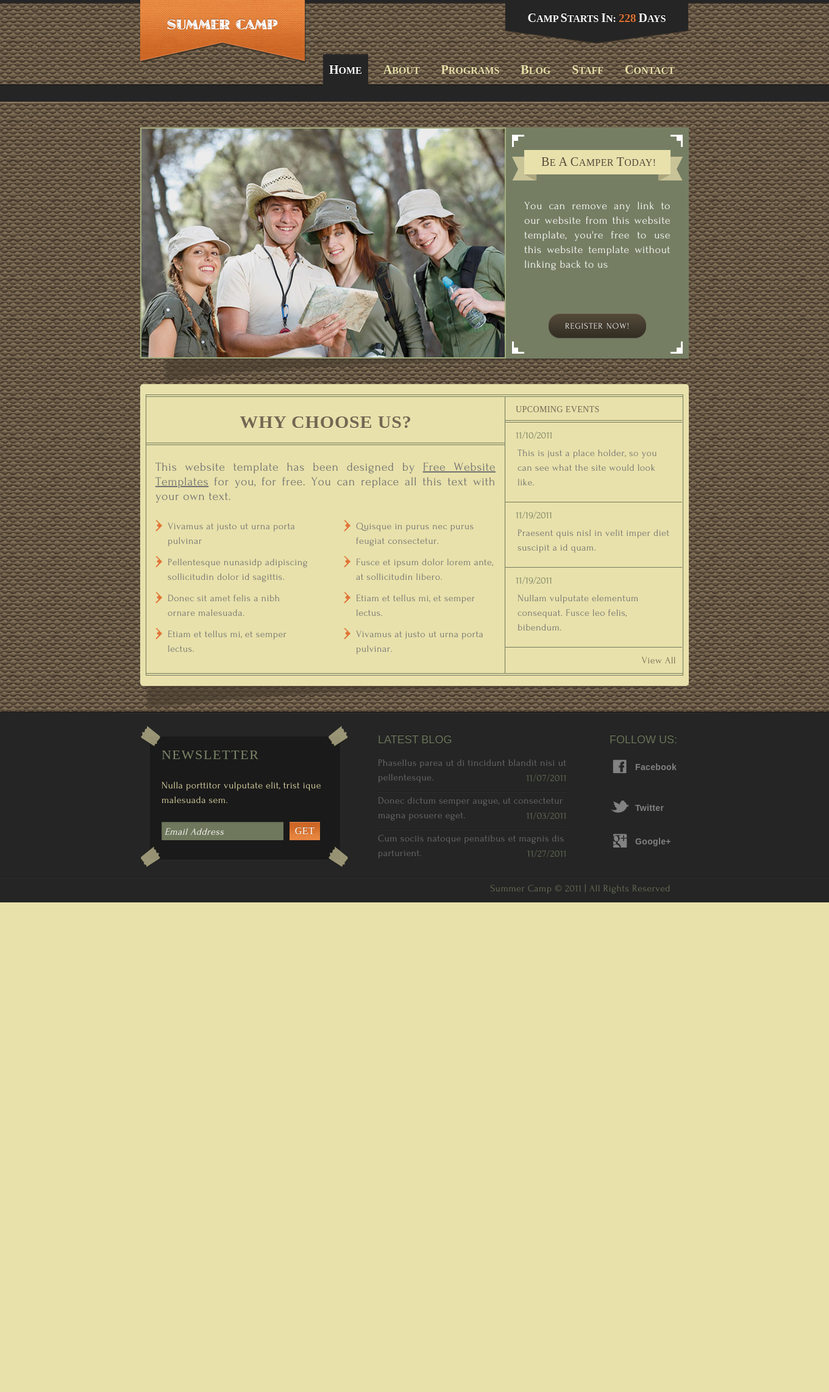
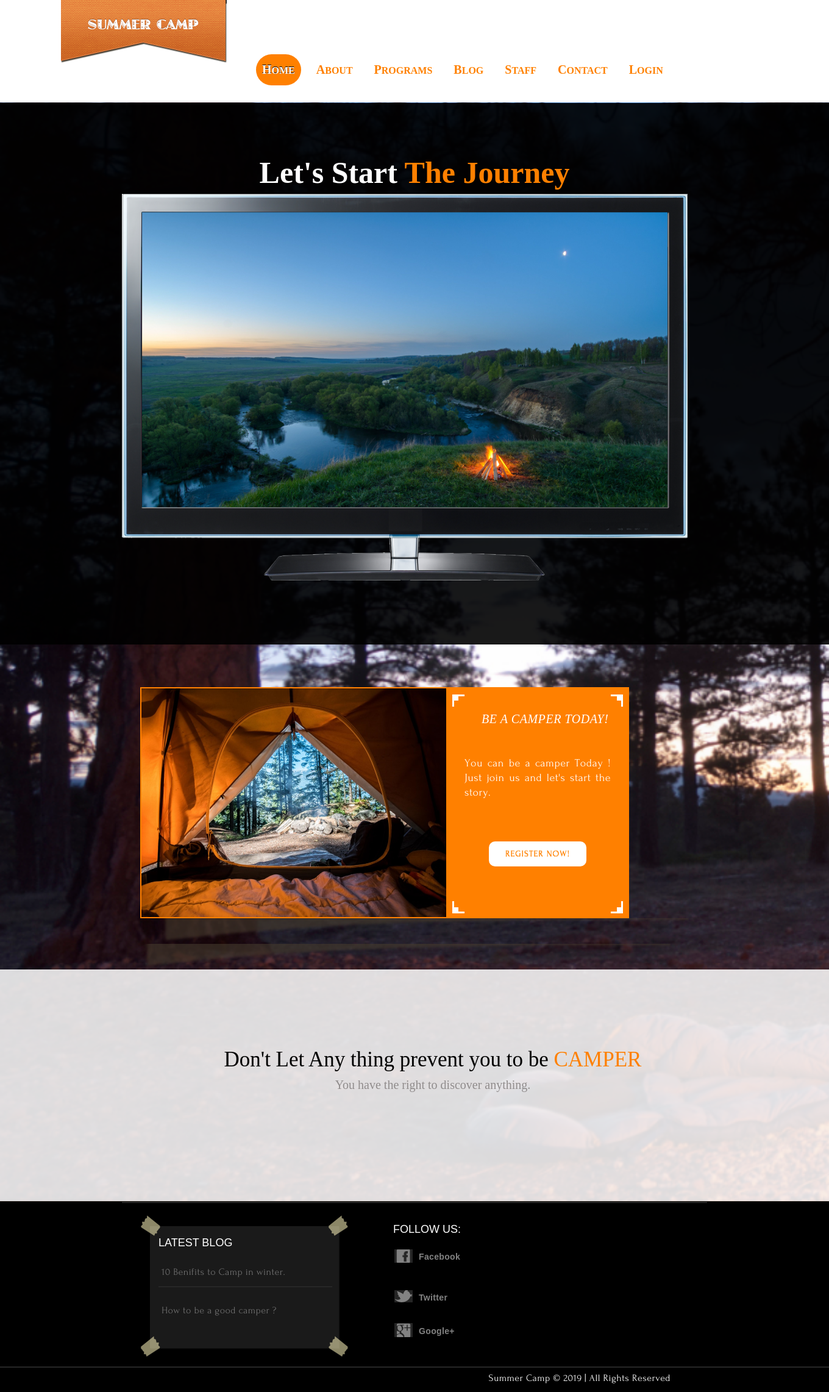
Before and after one commit to software-2-project/Camp2, a PHP site: page / in a window 1360 px wide; the page is wider, and only the part inside the window is pictured. Shown: that part at 61% size. Before the commit the page ends 1480 px from the top of that part, so only its background shows below. Run offline with PHP 8.4, Linux system fonts and the light colour scheme.

Commit message:
Home Page UI

```diff
--- a/SoftwareProject/Views/css/style.css
+++ b/SoftwareProject/Views/css/style.css
@@ -1,7 +1,10 @@
-/* Website template by freewebsitetemplates.com */
+
 /*------------------------- Layout styles ------------------------*/
 body {
-	background:url(../images/bg-body.jpg);
+background:url(../images/bgg-body.jpg) rgba(0,0,0,0.5);
+    background-color:  rgba(0,0,0,0.5);
+    background-size: cover;
+    background-repeat: no-repeat;
 	margin:0;
 	font-family: TimesNewRoman, "Times New Roman", Times, Baskerville, Georgia, serif;
 }
@@ -21,7 +24,7 @@ p a:hover {
 }
 /*------------------------- Header ------------------------*/
 .header {
-	background:url(../images/bg-header.png) repeat-x;
+	background: #fff repeat-x;
 	height:168px;
 	margin:0 0 41px;
 }
@@ -32,7 +35,9 @@ p a:hover {
 	margin:0 auto;
 	padding:0 30px;
 	position:relative;
-	width:900px;
+	width:1200px;
+    margin-left: 90px;
+
 }
 .header div a#logo {
 	display:block;
@@ -43,18 +48,21 @@ p a:hover {
 }
 .header div a#logo img {
 	border:0;
+    margin-left: -20px;
 }
 .header div ul {
 	list-style:none;
 	margin:0;
 	overflow:hidden;
 	padding:89px 0 0;
+
 }
 .header div ul li:first-child {
 	margin:0;
 }
 .header div ul li.selected {
-	background:url(../images/border-horizontal.gif) repeat-x left top #252525;
+	background: repeat-x left top #ff8000;
+    border-radius: 27px;
 }
 .header div ul li {
 	float:left;
@@ -62,23 +70,28 @@ p a:hover {
 	margin:0 0 0 15px;
 	padding:0 10px;
 	text-align:center;
+
 }
 .header div ul li.selected a {
 	color:#fff;
 	text-shadow:0 -1px 0 #010101;
+    transition: 1s;
 }
 .header div ul li a {
-	color:#e8e1aa;
+	color:#ff8000;
 	display:block;
 	font-size:16px;
 	font-weight:700;
 	line-height:50px;
 	text-decoration:none;
-	text-shadow:0 -1px 0 #524437;
+
 	text-transform:uppercase;
 }
 .header div ul li a:hover {
 	color:#fff;
+    background-color: #ff8000;
+    transition: 1s;
+
 }
 .header div div {
 	background:url(../images/interface.png) no-repeat -10px -606px;
@@ -116,6 +129,48 @@ p a:hover {
  *margin-right:4px; /* Needed for IE7 */
 }
 /*------------------------- Body ------------------------*/
+
+/*--------------------Slider-------------------------*/
+.title
+{
+    font-size: 50px;
+    color: #fff;
+    margin-top: -15px;
+}
+
+.slideContainer{
+    background-color: rgba(0,0,0,0.9);
+    padding: 100px;
+    margin-top:-40px;
+    margin-bottom: 70px;
+
+}
+
+.screen{
+    width: 80%;
+    height: 60%;
+    float: none;
+    margin-left: 100px;
+    margin-top: -700px;
+
+
+}
+.slides
+{
+
+
+    margin-left: 130px;
+    margin-bottom: 100px;
+
+
+}
+
+
+
+
+
+
+/************First Div in home page******/
 .body div {
 	background:url(../images/shadow.png) no-repeat left bottom;
 	border:0;
@@ -134,11 +189,14 @@ p a:hover {
 	width:auto;
 }
 .body div div.featured img {
-	border:2px solid #a1ad7f;
+	border:2px solid #ff8000;
 	float:left;
+    height: 375px;
+    width: 500px;
+    margin-right: -100px;
 }
 .body div div.featured div {
-	background:url(../images/frame1.gif) no-repeat center 12px #757e63;
+	background:url(../images/frame1.gif) no-repeat center 12px #ff8000;
 	border:0 none!important;
 	border-radius:0 0 0 0!important;
 	float:left;
@@ -151,20 +209,20 @@ p a:hover {
 	background:url(../images/frame2.gif) no-repeat center 349px;
 	width:auto!important;
 }
+
 .body div div.featured div div h3 {
-	background:url(../images/interface.png) no-repeat -1px -680px;
+	background: no-repeat -1px -680px;
 	border:0 none;
-	color:#534a39;
-	font-size:16px;
+	color:#fff;
+	font-size:20px;
+    font-style: italic ;
 	height:52px;
 	line-height:42px;
-	margin:24px auto 25px;
+	margin:20px auto 25px;
 	width:281px;
 	text-indent: 40px;
 }
-.body div div.featured div div h3 span {
-	font-size:20px;
-}
+
 .body div div.featured div div p {
 	border:0!important;
 	color:#fff!important;
@@ -177,8 +235,8 @@ p a:hover {
 	font-size:18px
 }
 .body div div.featured div div a {
-	background:url(../images/interface.png) no-repeat -10px -855px;
-	color:#fff;
+	background: no-repeat -10px -855px #fff;
+	color:#ff8000;
 	display:block;
 	float:none;
 	font-size:14px;
@@ -188,17 +246,59 @@ p a:hover {
 	margin:68px auto 0;
 	padding:0;
 	text-decoration:none;
-	text-shadow:0 -1px 0 #27221c;
+	text-shadow:0 -1px 0 #ff8000;
 	width:160px;
 	letter-spacing:0.075em;
+    border-radius:  10px;
 }
 .body div div.featured div div a:hover {
-	background:url(../images/interface.png) no-repeat -266px -751px;
-	color:#fff!important;
-}
+	background:#fff no-repeat -266px -751px;
+	color:#ff8000!important;
+    transition: 1s;
+}
+
+
+
+
+/**************************************** start becamber ********************/
+.about
+{
+    background: rgba(255, 255, 255, 0.85);
+    height: 320px;
+    padding: 30px;
+    width: 100%;
+
+}
+.about .pabout1
+{
+    font-family: com;
+    color: #000;
+    text-align: center;
+    margin-top: 80px;
+    margin-bottom: 0px;
+    font-size: 35px;
+}
+ .sabout1
+{
+    color: #ff8000;
+}
+
+.about .pabout2
+{
+    text-align: center;
+    color: #908c8c;
+    margin-top: 10px;
+    font-size: 20px;
+    font-family: com;
+}
+
+
+/**************************************** end be camber **********************/
+
+/******************Second DiV**************/
 .body div div {
 	background:none;
-	background-color:#e8e1ab;
+	background-color:#fff;
 	border-radius:5px;
 	float:none!important;
 	overflow:hidden;
@@ -206,7 +306,7 @@ p a:hover {
 }
 .body div div div {
 	background:none;
-	border:1px solid #717a5d;
+	border:1px solid #ff8000;
 	border-radius:0;
 	padding:0!important;
 	width:880px;
@@ -215,20 +315,23 @@ p a:hover {
 	border-style:solid none;
 	margin:2px 0;
 }
+
+
+
 .body div div div div div.section {
 	border:0;
 	float:left;
 	margin:0;
 	padding:0!important;
 	width:588px;
-	border-color: #717A5D;
+	border-color: #ff8000;
 	border-style: none solid none none;
 	border-width: 1px;
 }
 .body div div div div div.section h2 {
-	border-color:#717a5d;
+	border-color:#ff8000;
 	border-width:1px;
-	color:#756752;
+	color:#ff8000;
 	font-size:30px!important;
 	height:73px;
 	line-height:77px;
@@ -241,10 +344,10 @@ p a:hover {
 	padding:2px 0 0 !important;
 }
 .body div div div div div.section p {
-	border-color:#6d765b;
+	border-color:#ff8000;
 	border-style:solid none none;
 	border-width:1px;
-	color:#6d765b;
+	color:#000;
 	line-height:24px;
 	margin:2px 0 0;
 	padding:24px 15px 0;
@@ -252,13 +355,13 @@ p a:hover {
 	font-family: 'forumregular';
 	font-size:20px;
 	letter-spacing:0.028em;
-	color:#707070;
+	color:#000;
 }
 .body div div div div.section > p {
 	font-size:20px;
 }
 .body div div div div div.section p a {
-	color:#707070;
+	color:#000;
 	display:inline;
 	float:none;
 	font-size:20px;
@@ -279,13 +382,13 @@ p a:hover {
 	margin: 25px 0 0 44px;
 }
 .body div div div div div.section ul li {
-	background:url(../images/interface.png) no-repeat -362px 2px;
+	background:#fff no-repeat -362px 2px;
 	border-style:none;
 	margin:11px 0 0;
 	padding:0 0 0 20px;
 }
 .body div div div div div.section ul li p {
-	color:#707070;
+	color:#000;
 	display:inline;
 	float:none;
 	font-size:16px;
@@ -304,7 +407,7 @@ p a:hover {
 	border:0;
 }
 .body div div div h3 {
-	color:#756555;
+	color:#ff8000;
 	font-size:14px;
 	margin:0;
 	padding:9px 0 5px 17px;
@@ -326,7 +429,7 @@ p a:hover {
 	margin:2px 0 0;
 }
 .body div div div ul li {
-	border-color:#717a5d;
+	border-color:#ff8000;
 	border-style:solid none none;
 	border-width:1px;
 	overflow:hidden;
@@ -341,7 +444,7 @@ p a:hover {
 	width:290px!important;
 }
 .body div div div ul li div span {
-	color:#717A5D;
+	color:#ff8000;
 	display:block;
 	font-size:16px;
 	font-weight:400;
@@ -350,7 +453,7 @@ p a:hover {
 }
 .body div div div ul li div:first-child p {
 	border:0 none!important;
-	color:#707070;
+	color:#ff8000;
 	font-size:16px!important;
 	letter-spacing:0.028em;
 	line-height:24px;
@@ -359,7 +462,7 @@ p a:hover {
 	font-family: 'forumregular';
 }
 .body div div div a {
-	color:#756752;
+	color:#ff8000;
 	display:block;
 	float:right;
 	font-size:16px;
@@ -1198,7 +1301,7 @@ p a:hover {
 }
 /*------------------------- Footer ------------------------*/
 .footer {
-	background-color:#252525;
+	background-color:rgba(0,0,0);
 	border-color:#1f1a14;
 	border-style:solid none none;
 	border-width:1px;
@@ -1224,6 +1327,7 @@ p a:hover {
 	margin:35px 0 0 5px;
 	letter-spacing:0.075em;
 	font-weight:normal;
+    background-color: #fff;
 }
 .footer div:first-child div:first-child p {
 	color:#e9e1ac;
@@ -1240,6 +1344,7 @@ p a:hover {
 .footer div:first-child div:first-child form {
 	margin:24px 0 0 5px;
 	overflow:hidden;
+
 }
 .footer div:first-child div:first-child input:first-child {
 	background:url(../images/interface.png) no-repeat -10px -1066px;
@@ -1285,13 +1390,17 @@ p a:hover {
 	float:left;
 	margin:0 0 0 45px;
 	width:310px;
+
+}
+.latestBlog{
+    background-color: #ff8000;
 }
 .footer div:first-child div h4 {
-	color:#6B755A;
+	color:#fff;
 	font-size:18px;
 	font-weight:400;
 	margin:35px 0 15px;
-	text-shadow:0 -1px 0 #141615;
+
 	font-family:Arial, Helvetica, sans-serif;
 }
 .footer div:first-child div ul {
@@ -1315,7 +1424,7 @@ p a:hover {
 	width:auto;
 }
 .footer div:first-child div ul li p a {
-	color:#533030;
+	color:#fff;
 	font-size:16px;
 	letter-spacing:0.028em;
 	line-height:24px;
@@ -1392,7 +1501,7 @@ p a:hover {
 	background:url(../images/border-horizontal.gif) repeat-x left top;
 }
 .footer div p {
-	color:#6b7459;
+	color:#fff;
 	font-size:16px;
 	margin:0 auto;
 	letter-spacing:0.028em;
@@ -1405,8 +1514,17 @@ p a:hover {
 
 
 
-
 /*------------------------Register and Login ------------------------*/
+.home
+{
+    font-size: 30px;
+    color: #ff8000;
+    float: left;
+    margin-left: 10px;
+    margin-top: -30px;
+}
+
+
 .registerBody
 {
  background:url(../images/bgg-body.jpg);
--- a/SoftwareProject/Views/index.php
+++ b/SoftwareProject/Views/index.php
@@ -1,15 +1,51 @@
 <!DOCTYPE html>
-<!-- Website template by freewebsitetemplates.com -->
+
 <html>
 <head>
 	<meta charset="UTF-8">
-	<title>Summer Camp Website Template</title>
+	<title>Summer Camp</title>
 	<link rel="stylesheet" href="css/style.css" type="text/css">
+
+    <script>
+            var i = 0; 			// Start Point
+        var images = [];	// Images Array
+        var time = 3000;	// Time Between Switch
+
+        // Image List
+        images[0] = "images/s5.jpg";
+        images[1] = "images/s2.jpg";
+        images[2] = "images/s3.jpg";
+        images[3] = "images/s4.jpg";
+
+
+
+        // Change Image
+        function changeImg(){
+            document.slide.src = images[i];
+
+            // Check If Index Is Under Max
+            if(i < images.length - 1){
+              // Add 1 to Index
+              i++;
+            } else {
+                // Reset Back To O
+                i = 0;
+            }
+
+            // Run function every x seconds
+            setTimeout("changeImg()", time);
+        }
+
+        // Run function when page loads
+        window.onload=changeImg;
+
+
+    </script>
 </head>
 <body>
 	<div class="header">
 		<div>
-			<a href="index.html" id="logo"><img src="images/logo.png" alt="logo"></a>
+			<a href="index.php" id="logo"><img src="images/logo.png" alt="logo"></a>
 			<ul>
 				<li class="selected">
 					<a href="index.php"><span>H</span>ome</a>
@@ -29,165 +65,87 @@
 				<li>
 					<a href="contact.php"><span>C</span>ontact</a>
 				</li>
+                <li>
+					<a href="login.php"><span>L</span>ogin</a>
+				</li>
 			</ul>
-			<div>
-				<p>
-					<span>C</span>amp <span>S</span>tarts <span>I</span>n: <span><span>228</span></span> <span>D</span>ays
-				</p>
-			</div>
+
 		</div>
 	</div>
+   <div class="slideContainer">
+      <center><h1 class="title">Let's Start <span class="sabout1">The Journey</span></h1></center>
+       <img class="slides" name="slide" width="75%" height="60%" />
+        <img class="screen" src="images/screen.png">
+       </div>
+
+    <!-----First Div--------->
 	<div class="body">
-	   <?php
+        <?php
 		include '../Controller/cont.php';
 		?>
-
 		<div>
 			<div class="featured">
 				<img src="images/camping.jpg" alt="">
 				<div>
 					<div>
-						<h3><span>B</span>E <span>A</span> <span>C</span>AMPER <span>T</span>ODAY!</h3>
+						<h3>BE A CAMPER TODAY!</h3>
 						<p>
-							You can remove any link to our website from this website template, you're free to use this website template without linking back to us
+							You can be a camper Today !
+                            Just join us and let's start the story.
 						</p>
 						<a href="register.php">REGISTER NOW!</a>
 					</div>
 				</div>
 			</div>
-			<div>
-				<div>
-					<div>
-						<div class="section">
-							<h2>WHY CHOOSE US?</h2>
-							<p>
-								This website template has been designed by <a href="http://www.freewebsitetemplates.com/">Free Website Templates</a> for you, for free. You can replace all this text with your own text.
-							</p>
-							<ul>
-								<li>
-									<p>
-										Vivamus at justo ut urna porta pulvinar
-									</p>
-								</li>
-								<li>
-									<p>
-										Pellentesque nunasidp adipiscing sollicitudin dolor id sagittis.
-									</p>
-								</li>
-								<li>
-									<p>
-										Donec sit amet felis a nibh ornare malesuada.
-									</p>
-								</li>
-								<li>
-									<p>
-										Etiam et tellus mi, et semper lectus.
-									</p>
-								</li>
-							</ul>
-							<ul class="last">
-								<li>
-									<p>
-										Quisque in purus nec purus feugiat consectetur.
-									</p>
-								</li>
-								<li>
-									<p>
-										Fusce et ipsum dolor lorem ante, at sollicitudin libero.
-									</p>
-								</li>
-								<li>
-									<p>
-										Etiam et tellus mi, et semper lectus.
-									</p>
-								</li>
-								<li>
-									<p>
-										Vivamus at justo ut urna porta pulvinar.
-									</p>
-								</li>
-							</ul>
-						</div>
-						<div>
-							<h3>UPCOMING EVENTS</h3>
-							<ul>
-								<li>
-									<div>
-										<span>11/10/2011</span>
-										<p>
-											This is just a place holder, so you can see what the site would look like.
-										</p>
-									</div>
-								</li>
-								<li>
-									<div>
-										<span>11/19/2011</span>
-										<p>
-											Praesent quis nisl in velit imper diet suscipit a id quam.
-										</p>
-									</div>
-								</li>
-								<li class="last">
-									<div>
-										<span>11/19/2011</span>
-										<p>
-											Nullam vulputate elementum consequat. Fusce leo felis, bibendum.
-										</p>
-									</div>
-								</li>
-							</ul>
-							<a href="events.html">View All</a>
-						</div>
-					</div>
-				</div>
-			</div>
+
+            </div></div>
+     <div class="about">
+         <br>
+			<p class="pabout1">Don't Let Any thing prevent you to be <span class="sabout1">CAMPER</span></p>
+			<p class="pabout2"> You have the right to discover anything. </p>
 		</div>
-	</div>
+    <!-----------Second Div-------->
+
+    <!------------------Footer--------------------------->
 	<div class="footer">
 		<div>
-			<div>
-				<h3>NEWSLETTER</h3>
-				<p>
-					Nulla porttitor vulputate elit, trist ique malesuada sem.
-				</p>
-				<form action="index.php">
-					<input type="text" value="Email Address" onblur="this.value=!this.value?'Email Address':this.value;" onfocus="this.select()" onclick="this.value='';">
-					<input type="submit" value="Get">
-				</form>
-			</div>
-			<div>
+
+
+
+
+
+			<div class="latestBlog">
 				<h4>LATEST BLOG</h4>
 				<ul>
 					<li>
 						<p>
-							<a href="blog.php">Phasellus parea ut di tincidunt blandit nisi ut pellentesque.</a>
+							<a href="blog.php">10 Benifits to Camp in winter.</a>
 						</p>
-						<span>11/07/2011</span>
+
 					</li>
+
 					<li>
 						<p>
-							<a href="blog.php">Donec dictum semper augue, ut consectetur magna posuere eget.</a>
+							<a href="blog.php">How to be a good camper ?</a>
 						</p>
-						<span>11/03/2011</span>
-					</li>
-					<li>
-						<p>
-							<a href="blog.php">Cum sociis natoque penatibus et magnis dis parturient.</a>
-						</p>
-						<span>11/27/2011</span>
+
 					</li>
 				</ul>
 			</div>
 			<div class="connect">
 				<h4>FOLLOW US:</h4>
-				<a href="http://freewebsitetemplates.com/go/facebook/" class="facebook">Facebook</a> <a href="http://freewebsitetemplates.com/go/twitter/" class="twitter">Twitter</a> <a href="http://freewebsitetemplates.com/go/googleplus/" class="google">Google+</a>
+				<a href="http://facebook.com" class="facebook">Facebook</a>
+                <a href="http://twitter.com" class="twitter">Twitter</a>
+                <a href="http://googleplus.com" class="google">Google+</a>
 			</div>
 		</div>
 		<div>
 			<p>
-				Summer Camp &#169; 2011 | All Rights Reserved
+				Summer Camp &#169; 2019 | All Rights Reserved
 			</p>
 		</div>
 	</div>
+
+    <script type="text/javascript"  src="js/main.js"></script>
 </body>
 </html>
--- a/SoftwareProject/Views/login.php
+++ b/SoftwareProject/Views/login.php
@@ -12,12 +12,15 @@
 
 
 
+
           <?php
             include '../controller/cont.php';
         ?>
 
 
  <!-----------Right Side-------------->
+ <a class="home" href="index.php">Home</a>
+
     <center>
         <div  class="login">
             <h3>Camp</h3>
--- a/SoftwareProject/Views/register.php
+++ b/SoftwareProject/Views/register.php
@@ -8,6 +8,7 @@
 </head>
     <br><br><br>
 <body class="registerBody">
+<a class="home" href="index.php">Home</a>
    <center> <div class="container">
 
        <table class="container">
```
Also changed, not shown: SoftwareProject/Views/images/camping.jpg, SoftwareProject/Views/images/s1.jpg (added), SoftwareProject/Views/images/s2.jpg (added), SoftwareProject/Views/images/s3.jpg (added), SoftwareProject/Views/images/s4.jpg (added), SoftwareProject/Views/images/s5.jpg (added), SoftwareProject/Views/images/screen.png (added).
